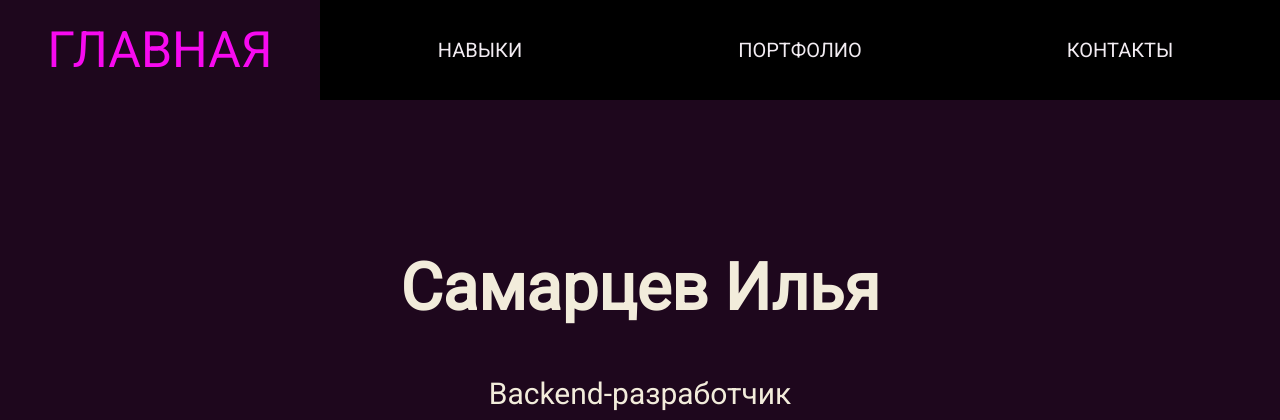
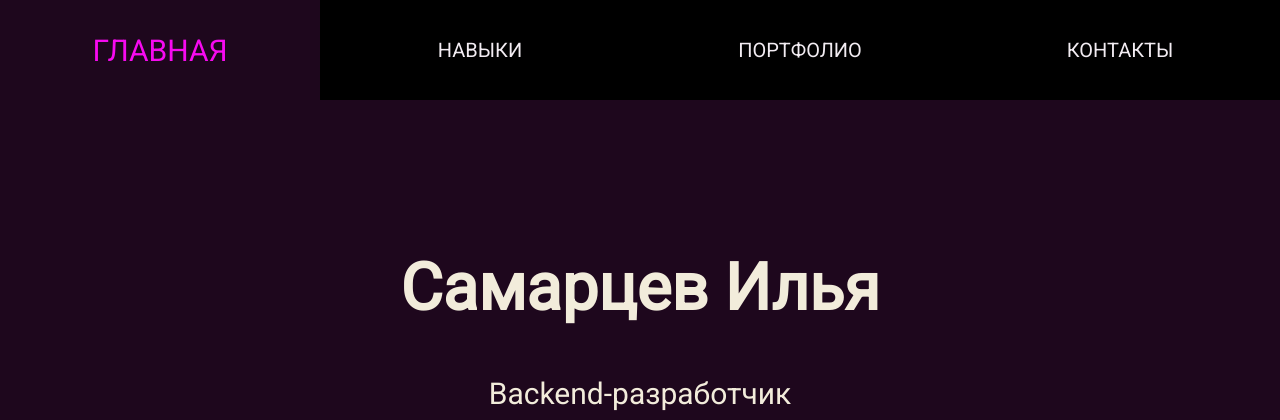
Before and after one commit to ilya5006/personalSite, a PHP site: page / in a window 1280 px wide, with the pointer over the restyled element. Shown: the top 420 px of the page. Run offline with PHP 8.4, Linux system fonts and the light colour scheme.

Commit message:
Less font size

```diff
--- a/css/index.css
+++ b/css/index.css
@@ -47,7 +47,7 @@ header
 {
     transition: 0.5s;
 
-    font-size: 50px;
+    font-size: 30px;
 }
 
 .current_page
```
